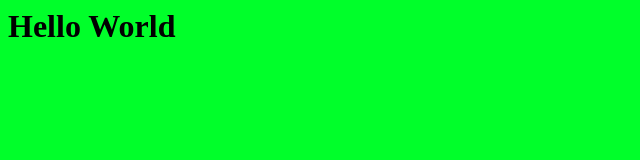
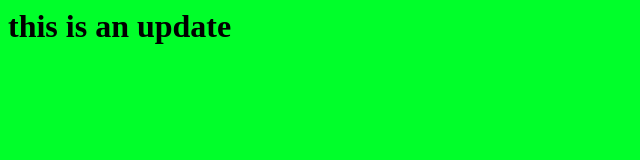
Before and after one commit to Omar7-leb/myproject, a plain HTML site: page index.html in a window 1280 px wide. Shown: the whole page, without its empty margins (0-640 px from the left). Drawn offline with Linux system fonts and the light colour scheme.

Commit message:
edit the html file

```diff
--- a/index.html
+++ b/index.html
@@ -7,7 +7,7 @@
     <title>Document</title>
 </head>
 <body>
-    <h1>Hello World</h1>
+    <h1>this is an update</h1>
     <script src="app.js"></script>
 </body>
 </html>
```
